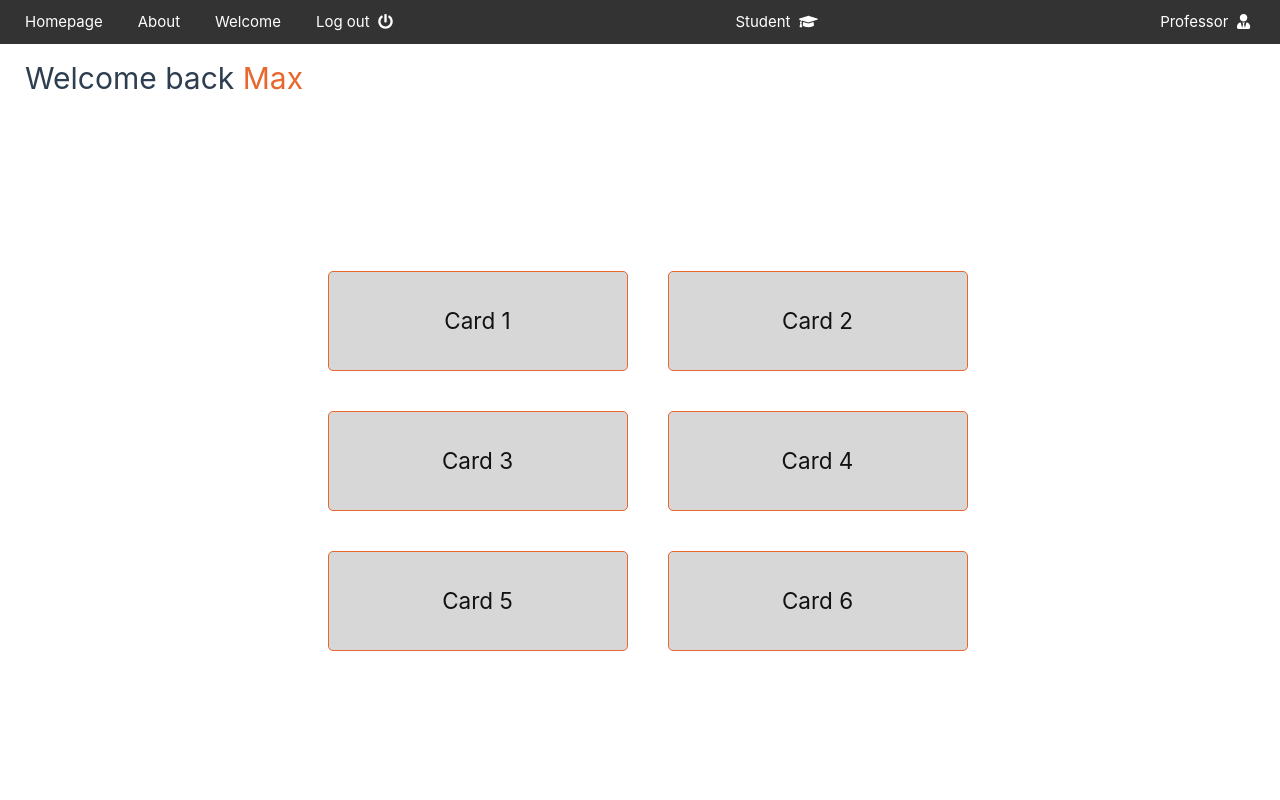
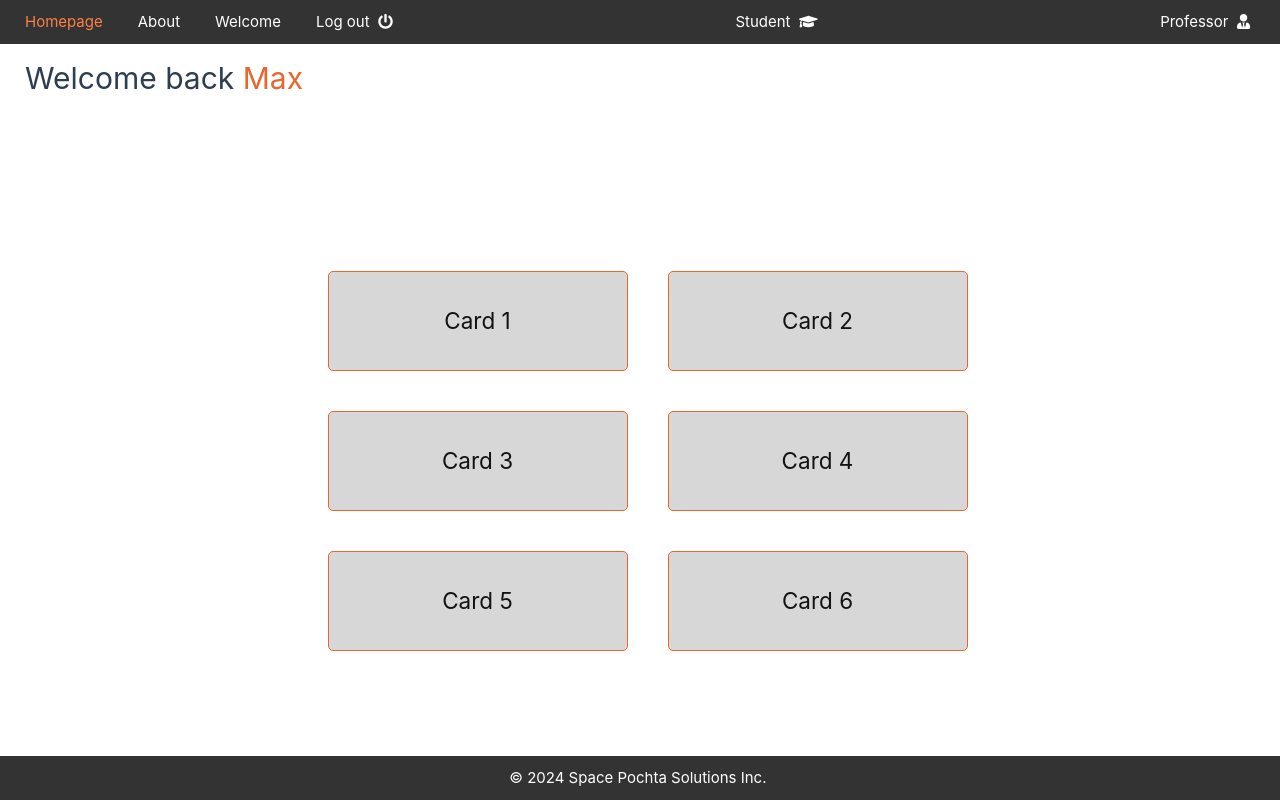
Before and after one commit to JonnyS02/hci_project, a Vue app: page /home in a window 1280 px wide. Built offline with nearby package versions, Linux system fonts and the light colour scheme.

Commit message:
footer und cooler style

```diff
--- a/index.html
+++ b/index.html
@@ -2,9 +2,9 @@
 <html lang="en">
   <head>
     <meta charset="UTF-8">
-    <link rel="icon" href="/favicon.ico">
+    <link rel="icon" href="/icon.png">
     <meta name="viewport" content="width=device-width, initial-scale=1.0">
-    <title>Vite App</title>
+    <title>Space Pochta</title>
   </head>
   <body>
     <div id="app"></div>
--- a/src/Home.vue
+++ b/src/Home.vue
@@ -9,17 +9,22 @@
           :delay="((index) / 50) + 0.01" />
       </div>
     </div>
+    <footerC />
   </div>
 </template>
 
 <script>
 import Navbar from './components/navbar.vue';
 import CardItem from './components/CardItem.vue';
+import footerC from './components/footerC.vue';
+
+
 
 export default {
   components: {
     Navbar,
     CardItem,
+    footerC,
   },
   computed: {
     user() {
--- a/src/assets/main.css
+++ b/src/assets/main.css
@@ -13,7 +13,9 @@ a,
 
 @media (hover: hover) {
   a:hover {
-     background-color: hsla(0, 0%, 0%, 0.2);
+     background-color: #152d3a;
+     border-radius: 5px;
+    padding: 2px;
   }
 }
 
--- a/src/components/CardItem.vue
+++ b/src/components/CardItem.vue
@@ -59,7 +59,7 @@ export default {
 
 
 a:hover {
-  background-color: rgba(18, 18, 18, 0);
+  background-color: unset;
 }
 
 .card-item:hover {
--- /dev/null
+++ b/src/components/footerC.vue
@@ -0,0 +1,33 @@
+<template>
+    <footer class="footer">
+        <div class="footer-content">
+            <p style="white-space: nowrap;">
+                © 2024 Space Pochta Solutions Inc.&nbsp;
+                <a href="https://github.com/JonnyS02/hci_project"><font-awesome-icon icon="fa-brands fa-github" /></a>
+            </p>
+        </div>
+    </footer>
+</template>
+
+<style scoped>
+html,
+body {
+    height: 100%;
+    margin: 0;
+}
+
+.footer {
+    background-color: #333;
+    color: white;
+    padding: 10px;
+    text-align: center;
+    position: absolute;
+    bottom: 0;
+    width: 100%;
+}
+
+.footer-content {
+    display: flex;
+    flex-direction: column;
+}
+</style>
--- a/src/components/navbar.vue
+++ b/src/components/navbar.vue
@@ -1,29 +1,41 @@
 <template>
   <nav>
     <ul>
-      <li class="left" :class="{ 'active': this.$route.path === '/home' }"><router-link to="/home">Homepage</router-link></li>
-      <li class="left" :class="{ 'active': this.$route.path === '/about' }"><router-link to="/about">About</router-link>
+      <li><router-link to="/home" :class="{ 'no-hover': currentPath === '/home' }"><span
+            :class="{ 'active': currentPath === '/home'}">Homepage</span></router-link>
       </li>
-      <li class="left" :class="{ 'active': this.$route.path === '/welcome' }"><router-link
-          to="/welcome">Welcome</router-link>
+      <li><router-link to="/about" :class="{ 'no-hover': currentPath === '/about' }"><span
+            :class="{ 'active': currentPath === '/about', 'no-hover': currentPath === '/about' }">About</span></router-link>
       </li>
-      <li class="left" :class="{ 'active': $route.path === '/' }"><router-link to="/">Log out
-          &nbsp;<font-awesome-icon :icon="['fas', 'power-off']" /></router-link></li>
+      <li><router-link to="/welcome" :class="{ 'no-hover': currentPath === '/welcome' }"><span
+            :class="{ 'active': currentPath === '/welcome', 'no-hover': currentPath === '/welcome' }">Welcome</span></router-link>
+      </li>
 
-          <!--Right Content-->
-      <li class="right" :class="{ 'active': $route.path === '/' }"><router-link to="/">Student &nbsp;<font-awesome-icon
-            :icon="['fas', 'graduation-cap']" /></router-link></li>
-      <li class="right" :class="{ 'active': $route.path === '/' }"><router-link to="/">Professor &nbsp;<font-awesome-icon
-            :icon="['fas', 'user-tie']" /></router-link></li>
+      <li><router-link to="/" :class="{ 'no-hover': currentPath === '/' }"><span>Log out &nbsp;<font-awesome-icon
+              :icon="['fas', 'power-off']" /></span></router-link></li>
 
+      <!-- Right Content -->
+      <li class="right" ><router-link
+          to="/"><span>Student
+            &nbsp;<font-awesome-icon :icon="['fas', 'graduation-cap']" /></span></router-link></li>
+      <li class="right" ><router-link
+          to="/"><span>Professor
+            &nbsp;<font-awesome-icon :icon="['fas', 'user-tie']" /></span></router-link></li>
     </ul>
   </nav>
 </template>
 
 <script>
-
 export default {
   name: 'Navbar',
+  data() {
+    return {
+      currentPath: ''
+    };
+  },
+  mounted() {
+    this.currentPath = this.$route.path;
+  }
 }
 </script>
 
@@ -56,6 +68,12 @@ a {
 }
 
 .active {
-  color: orange;
+  color: #ff8045;
 }
-</style>
+
+.no-hover:hover {
+  background-color: unset;
+  border-radius: unset;
+  padding: unset;
+  cursor: default;
+}</style>
```
Also changed, not shown: public/icon.png (added).
